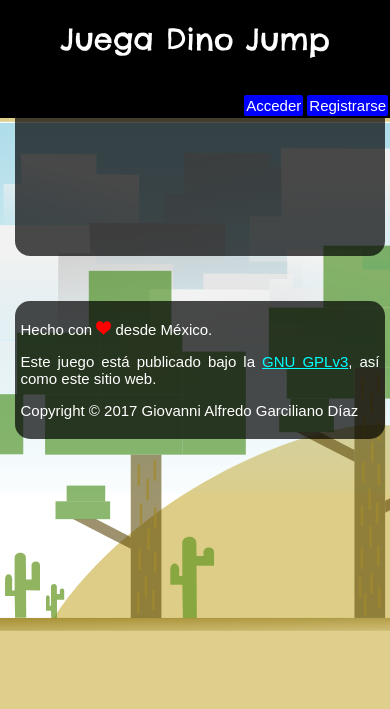
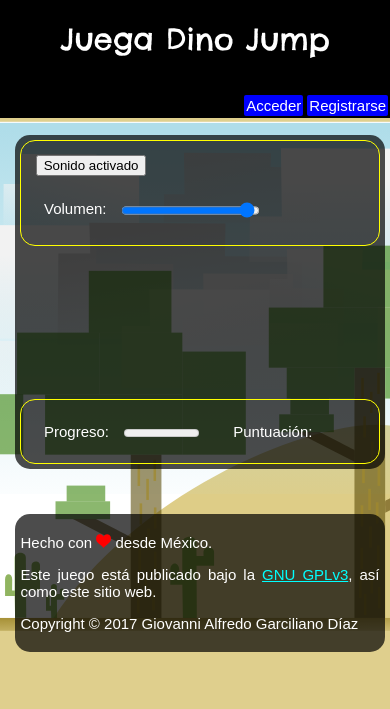
Before and after one commit to twilight1794/dino-jump, a PHP site: page /game.php in a window 390 px wide. Shown: the top 709 px of the page. Run offline with PHP 8.4, Linux system fonts and the light colour scheme.

Commit message:
Empezar a desarrollar botones del panel del juego

```diff
--- a/acceder.php
+++ b/acceder.php
@@ -1,5 +1,5 @@
 <?php
-$archivo = "assets/registro.html";
+$archivo = "assets/acceder.html";
 $titulo = "Registro";
 $descripcion = "Registrarse para jugar en Dino Jump";
 $h1 = "Regístrate";
--- a/assets/game.html
+++ b/assets/game.html
@@ -1,7 +1,13 @@
-    <article id="paneljuego firstarticle">
-        <section id="opciones">
-            <button>Sonido activado</button>
+    <article id="firstarticle">
+        <section id="botonera">
+            <button id="btnSound">Sonido activado</button>
+            <div><label for="volumenrg">Volumen: </label><input type="range" min="0" max="1" value="1" step="0.1" id="volumenrg" /></div>
         </section>
         <svg id="juego">
         </svg>
+        <section id="barraestado">
+            <div><label for="volumenrg">Progreso: </label><meter value="0" min="0" max="100" low="0" high="100" optimum="100">Puntuación</meter></div>
+            <div><label for="volumenrg">Puntuación: </label><output for="juego"></output></div>
+        </section>
+        <audio id="audiobg" src="ogg/Dino_Jump_Track.ogg" loop preload="auto"></audio>
     </article>
--- a/css/main.css
+++ b/css/main.css
@@ -127,6 +127,18 @@ section.creador {
     font-family: monospace;
 }
 
+/* Estilos de controles del juego */
+#botonera *, #barraestado * {
+    display: inline-block;
+    margin: .5em;
+}
+
+#botonera, #barraestado {
+    padding: .5em;
+    border: solid yellow 1px;
+    border-radius: 1em;
+}
+
 /* Estilos para formularios */
 form {
     text-align: center;
@@ -157,6 +169,11 @@ input[type=button], button {
   margin: 1em 0;
 }
 
+/* Por alguna razón siempre están "volando" fuera de la línea */
+input[type=range], progress, meter {
+    vertical-align: middle;
+}
+
 #ajugar {
     border: none;
     background-color: black;
@@ -174,6 +191,7 @@ input[type=button], button {
     color: #f2f2f2;
     box-shadow: inset 0 0 0 3px white;
 }
+
 
 /* Para navegadores actualizados */
 #cssrequired {
@@ -204,4 +222,7 @@ a {
         margin-right: 2%;
         padding: 5px;
     }
+    #firstarticle {
+        margin-top: 9em;
+    }
 }
--- a/js/main.js
+++ b/js/main.js
@@ -65,6 +65,20 @@ function submitFormRegistro(){
     }
 }
 
+/* Funciones para opciones del juego */
+function MuteDismuteSound(){
+    if (audiobg.paused == true) {
+        audiobg.play();
+        volcontrol.disabled = false;
+        volcontrol.value = volanterior;
+    } else {
+        audiobg.pause();
+        volanterior = volcontrol.value;
+        volcontrol.value = 0;
+        volcontrol.disabled = true;
+    }
+}
+
 window.onload = function() {
     jsRequired();
     var pagvisitada = window.location.pathname;
@@ -74,5 +88,16 @@ window.onload = function() {
     } else if (pagvisitada == "/registro.php"){
         buttonsubmit = document.getElementById("registrarseb");
         buttonsubmit.onclick = submitFormRegistro;
+    } else if (pagvisitada == "/game.php"){
+        volanterior = 1;
+        /* Botón de sonido */
+        audiobg = document.getElementById("audiobg");
+        btnSound = document.getElementById("btnSound");
+        btnSound.onclick = MuteDismuteSound;
+        /* Control volumen */
+        volcontrol = document.getElementById("volumenrg");
+        volcontrol.addEventListener("change",function(ev){
+            audiobg.volume = ev.target.value;
+        },true);
     }
 }
```
Also changed, not shown: assets/index.html (+4 -4 lines).
